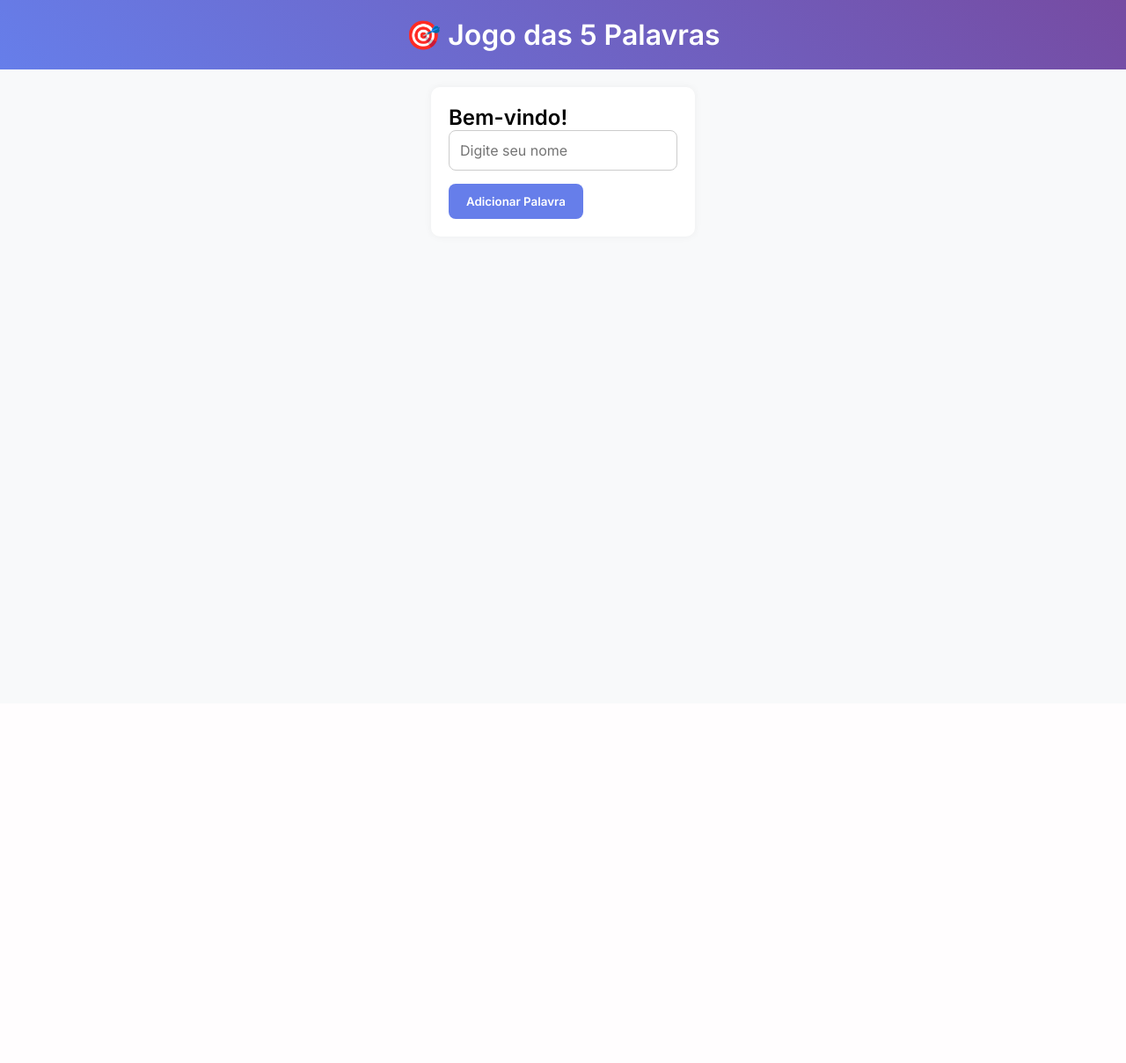
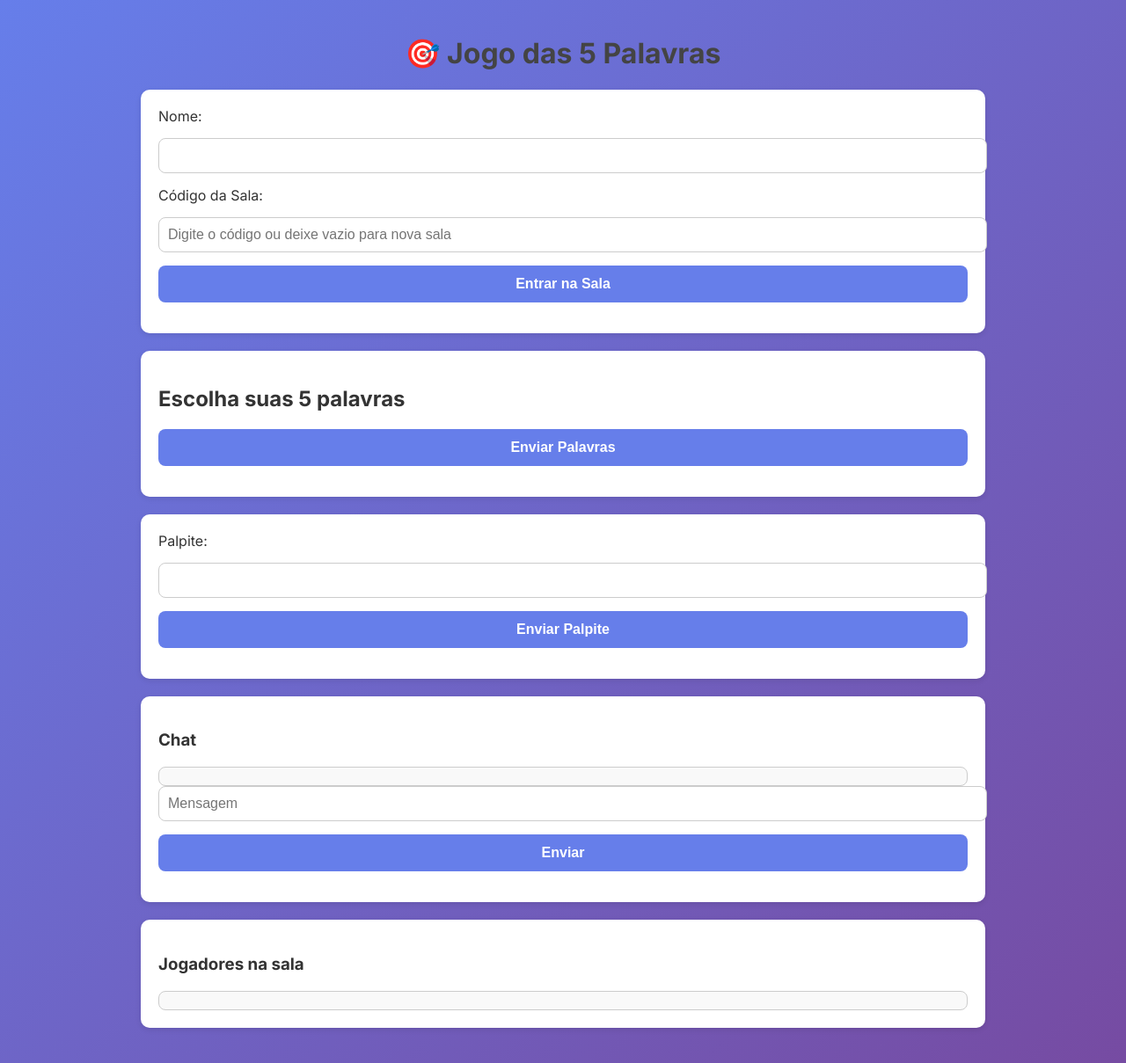
Before and after one commit to GomesHunk/Jogo-5-Palavras, a Flask app: page / in a window 1280 px wide. Shown: the whole page at 88% size. Before the commit the page ends 249 px from the top, so only its background shows below. Run offline with Flask 3, Linux system fonts and the light colour scheme; some libraries are stand-ins or nearby versions.

Commit message:
Update index.html

```diff
--- a/templates/index.html
+++ b/templates/index.html
@@ -1,206 +1,225 @@
+
+<!-- FRONTEND: Jogo das 5 Palavras - Atualizado -->
 <!DOCTYPE html>
 <html lang="pt-br">
 <head>
   <meta charset="UTF-8" />
   <meta name="viewport" content="width=device-width, initial-scale=1.0" />
-  <title>Jogo das 5 Palavras</title>
-  <script src="https://cdnjs.cloudflare.com/ajax/libs/socket.io/4.0.0/socket.io.js"></script>
-  <link rel="stylesheet" href="https://fonts.googleapis.com/css2?family=Inter:wght@400;600&display=swap">
+  <title>Jogo das 5 Palavras - Multiplayer</title>
+  <link rel="stylesheet" href="https://fonts.googleapis.com/css?family=Inter:400,600,700&display=swap">
+  <script src="https://cdnjs.cloudflare.com/ajax/libs/socket.io/4.0.0/socket.io.min.js"></script>
   <style>
-    :root {
-      --primary: #667eea;
-      --secondary: #764ba2;
-      --background: #f8f9fa;
-      --danger: #dc3545;
-      --success: #28a745;
-      --warning: #ffc107;
+    body {
+      margin: 0;
+      font-family: 'Inter', sans-serif;
+      background: linear-gradient(135deg, #667eea, #764ba2);
+      color: #333;
     }
 
-    * {
-      margin: 0;
-      padding: 0;
-      box-sizing: border-box;
-      font-family: 'Inter', sans-serif;
-    }
-
-    body {
-      background: var(--background);
-      display: flex;
-      flex-direction: column;
-      min-height: 100vh;
-    }
-
-    header {
-      background: linear-gradient(45deg, var(--primary), var(--secondary));
-      color: white;
-      text-align: center;
+    .container {
+      max-width: 960px;
+      margin: auto;
       padding: 20px;
     }
 
-    .container {
-      flex: 1;
-      display: flex;
-      flex-direction: column;
-      padding: 20px;
-      max-width: 800px;
-      margin: auto;
-    }
-
-    .input-section, .game-section {
+    .section {
       background: white;
       border-radius: 10px;
       padding: 20px;
-      box-shadow: 0 0 10px rgba(0,0,0,0.05);
       margin-bottom: 20px;
+      box-shadow: 0 2px 6px rgba(0,0,0,0.1);
     }
 
-    .hidden { display: none; }
+    h1 {
+      text-align: center;
+      color: #444;
+    }
 
-    input[type="text"] {
+    label, input, button {
+      display: block;
       width: 100%;
-      padding: 12px;
       margin-bottom: 15px;
+      font-size: 1em;
+    }
+
+    input {
+      padding: 10px;
       border: 1px solid #ccc;
       border-radius: 8px;
-      font-size: 16px;
     }
 
     button {
-      padding: 12px 20px;
-      border: none;
-      border-radius: 8px;
-      background: var(--primary);
+      background: #667eea;
       color: white;
       font-weight: bold;
+      border: none;
+      padding: 12px;
+      border-radius: 8px;
       cursor: pointer;
-      transition: 0.3s;
     }
 
-    button:hover {
-      background: var(--secondary);
+    #chat, #players {
+      max-height: 300px;
+      overflow-y: auto;
+      margin-top: 10px;
+      border: 1px solid #ccc;
+      padding: 10px;
+      border-radius: 8px;
+      background: #f9f9f9;
     }
 
-    .turn-indicator {
+    .player-turn {
+      color: red;
       font-weight: bold;
-      margin-bottom: 10px;
     }
 
-    .guess-word {
-      font-size: 1.5rem;
-      margin: 20px 0;
-    }
-
-    .chat-box {
-      border: 1px solid #ccc;
-      border-radius: 10px;
-      height: 200px;
-      overflow-y: auto;
-      margin-bottom: 10px;
-      padding: 10px;
-    }
-
-    @media (max-width: 600px) {
+    @media (max-width: 768px) {
       .container {
         padding: 10px;
       }
-
-      input[type="text"], button {
-        font-size: 14px;
-        padding: 10px;
+      input, button {
+        font-size: 0.95em;
       }
     }
   </style>
 </head>
 <body>
-  <header>
+  <div class="container">
     <h1>🎯 Jogo das 5 Palavras</h1>
-  </header>
 
-  <div class="container">
-    <div class="input-section" id="input-section">
-      <h2>Bem-vindo!</h2>
-      <input type="text" id="player-name" placeholder="Digite seu nome" />
-      <div id="word-inputs"></div>
-      <button onclick="nextWord()" id="next-word-btn">Adicionar Palavra</button>
+    <div class="section" id="join-section">
+      <label for="player-name">Nome:</label>
+      <input type="text" id="player-name" />
+
+      <label for="room-id">Código da Sala:</label>
+      <input type="text" id="room-id" placeholder="Digite o código ou deixe vazio para nova sala" />
+
+      <button onclick="joinRoom()">Entrar na Sala</button>
     </div>
 
-    <div class="game-section hidden" id="game-section">
-      <div class="turn-indicator" id="turn-indicator">Aguardando oponente...</div>
-      <div class="guess-word" id="hint"></div>
-      <input type="text" id="guess-input" placeholder="Seu palpite..." />
-      <button onclick="submitGuess()">Enviar</button>
+    <div class="section hidden" id="word-section">
+      <h2>Escolha suas 5 palavras</h2>
+      <div id="word-inputs"></div>
+      <button onclick="submitWords()">Enviar Palavras</button>
+    </div>
+
+    <div class="section hidden" id="game-section">
+      <div id="turn-info"></div>
+      <div id="hint"></div>
+      <label for="guess">Palpite:</label>
+      <input type="text" id="guess" />
+      <button onclick="sendGuess()">Enviar Palpite</button>
+    </div>
+
+    <div class="section hidden" id="chat-section">
+      <h3>Chat</h3>
+      <div id="chat"></div>
+      <input type="text" id="chat-message" placeholder="Mensagem" />
+      <button onclick="sendChat()">Enviar</button>
+    </div>
+
+    <div class="section hidden" id="players-section">
+      <h3>Jogadores na sala</h3>
+      <div id="players"></div>
     </div>
   </div>
 
   <script>
     const socket = io();
-    let name = "";
+    let playerName = '';
+    let roomId = '';
     let wordCount = 0;
-    const words = [];
 
-    socket.on("connect", () => {
-      console.log("Conectado");
+    function joinRoom() {
+      playerName = document.getElementById("player-name").value.trim();
+      roomId = document.getElementById("room-id").value.trim() || Math.random().toString(36).substring(2, 8);
+
+      socket.emit("join_game", { player_name: playerName, room_id: roomId });
+
+      document.getElementById("join-section").classList.add("hidden");
+      document.getElementById("word-section").classList.remove("hidden");
+      createWordInputs();
+    }
+
+    function createWordInputs() {
+      const wordInputs = document.getElementById("word-inputs");
+      wordInputs.innerHTML = '';
+      for (let i = 0; i < 5; i++) {
+        const input = document.createElement("input");
+        input.type = "text";
+        input.placeholder = `Palavra ${i+1}`;
+        input.id = `word-${i}`;
+        wordInputs.appendChild(input);
+      }
+    }
+
+    function submitWords() {
+      const words = [];
+      for (let i = 0; i < 5; i++) {
+        const word = document.getElementById(`word-${i}`).value.trim();
+        if (word.length === 0) {
+          alert("Preencha todas as palavras");
+          return;
+        }
+        words.push(word);
+      }
+      socket.emit("submit_words", { words });
+      document.getElementById("word-section").classList.add("hidden");
+    }
+
+    function sendGuess() {
+      const guess = document.getElementById("guess").value.trim();
+      socket.emit("make_guess", { guess });
+    }
+
+    function sendChat() {
+      const msg = document.getElementById("chat-message").value.trim();
+      socket.emit("chat_message", { message: msg });
+      document.getElementById("chat-message").value = "";
+    }
+
+    socket.on("joined_room", (data) => {
+      document.getElementById("chat-section").classList.remove("hidden");
+      document.getElementById("players-section").classList.remove("hidden");
+    });
+
+    socket.on("players_update", (data) => {
+      const list = document.getElementById("players");
+      list.innerHTML = "";
+      data.players_online.forEach(p => {
+        const item = document.createElement("div");
+        item.innerText = `${p.name} ${p.is_current_turn ? "⬅️" : ""}`;
+        list.appendChild(item);
+      });
     });
 
     socket.on("game_started", (data) => {
-      document.getElementById("input-section").classList.add("hidden");
       document.getElementById("game-section").classList.remove("hidden");
-      updateGame(data);
+      document.getElementById("turn-info").innerText = `Vez de: ${data.current_turn}`;
+      document.getElementById("hint").innerText = `Dica: ${data.hint_letters[0]}`;
     });
 
-    socket.on("update_turn", (data) => {
-      updateGame(data);
+    socket.on("new_chat_message", (data) => {
+      const msgBox = document.getElementById("chat");
+      const msg = document.createElement("div");
+      msg.innerText = `[${data.timestamp}] ${data.player_name}: ${data.message}`;
+      msgBox.appendChild(msg);
+      msgBox.scrollTop = msgBox.scrollHeight;
     });
 
-    function nextWord() {
-      const input = document.getElementById("player-name");
-      if (!name) {
-        if (!input.value.trim()) return alert("Digite seu nome");
-        name = input.value.trim();
-      }
-      const wordInput = document.createElement("input");
-      wordInput.type = "text";
-      wordInput.placeholder = `Palavra ${wordCount + 1}`;
-      wordInput.classList.add("word-input");
-      wordInput.id = `word-${wordCount}`;
-      document.getElementById("word-inputs").appendChild(wordInput);
-      wordInput.focus();
+    socket.on("correct_guess", (data) => {
+      document.getElementById("turn-info").innerText = `Vez de: ${data.next_turn}`;
+      document.getElementById("hint").innerText = `Dica: ${data.hint}`;
+    });
 
-      if (wordCount > 0) document.getElementById(`word-${wordCount - 1}`).disabled = true;
-      wordCount++;
+    socket.on("incorrect_guess", (data) => {
+      document.getElementById("turn-info").innerText = `Vez de: ${data.next_turn}`;
+      document.getElementById("hint").innerText = `Dica: ${data.hint}`;
+    });
 
-      if (wordCount === 5) {
-        document.getElementById("next-word-btn").textContent = "Enviar Palavras";
-        document.getElementById("next-word-btn").onclick = sendWords;
-      }
-    }
-
-    function sendWords() {
-      const inputList = document.querySelectorAll(".word-input");
-      const wordList = Array.from(inputList).map(i => i.value.trim()).filter(Boolean);
-      if (wordList.length !== 5) return alert("Preencha as 5 palavras corretamente.");
-      socket.emit("join_game", { name, words: wordList });
-    }
-
-    function submitGuess() {
-      const guess = document.getElementById("guess-input").value.trim();
-      if (!guess) return;
-      socket.emit("guess", { guess });
-      document.getElementById("guess-input").value = "";
-    }
-
-    function updateGame(data) {
-      const turnIndicator = document.getElementById("turn-indicator");
-      if (data.current_turn === name) {
-        turnIndicator.innerHTML = `🔺 Sua vez de adivinhar!`;
-        document.getElementById("guess-input").disabled = false;
-      } else {
-        turnIndicator.innerHTML = `Aguardando <b>${data.current_turn}</b>...`;
-        document.getElementById("guess-input").disabled = true;
-      }
-
-      document.getElementById("hint").textContent = `Dica: ${data.hint}`;
-    }
+    socket.on("game_finished", (data) => {
+      alert(data.message);
+    });
   </script>
 </body>
 </html>
```
